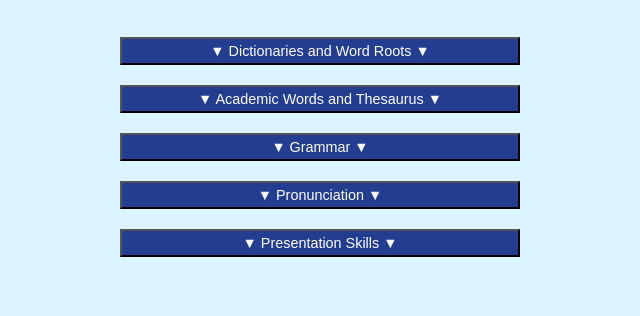
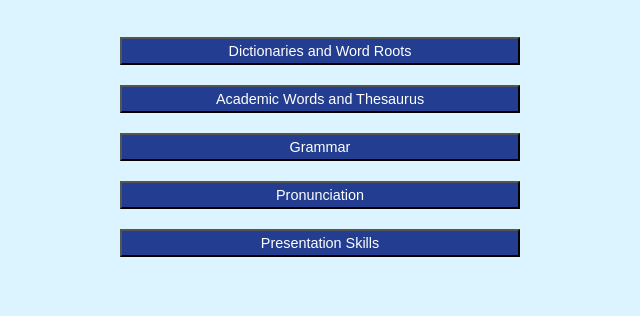
Before and after one commit to citdrhs/drwc, a plain HTML site: page resources.html in a window 1280 px wide. Shown: the part 268-584 px from the top of the page, 320-960 px from the left. Drawn offline with Linux system fonts and the light colour scheme.

Commit message:
a few tweaks

```diff
--- a/resources.html
+++ b/resources.html
@@ -28,7 +28,7 @@
   <h2>Quick links</h2>
   <br>
   <div class="dropdown">
-    <button onclick="reveal1()" class="dropdown-button"> ▼ Dictionaries and Word Roots ▼ </button>
+    <button onclick="reveal1()" class="dropdown-button">Dictionaries and Word Roots</button>
     <div id="revealc1" class="dropdown-content">
       <a href="https://www.merriam-webster.com/">Merriam Webster</a>
       <br>
@@ -43,7 +43,7 @@
   <br>
 
   <div class="dropdown">
-    <button onclick="reveal2()" class="dropdown-button"> ▼ Academic Words and Thesaurus ▼ </button>
+    <button onclick="reveal2()" class="dropdown-button">Academic Words and Thesaurus</button>
     <div id="revealc2" class="dropdown-content">
       <a href="https://www.wgtn.ac.nz/lals/resources/academicwordlist">Academic Word List</a>
       <br>
@@ -58,7 +58,7 @@
   <br>
 
   <div class="dropdown">
-    <button onclick="reveal3()" class="dropdown-button"> ▼ Grammar ▼ </button>
+    <button onclick="reveal3()" class="dropdown-button">Grammar</button>
     <div id="revealc3" class="dropdown-content">
       <a href="https://www.englishgrammar101.com/">English Grammar 101</a>
       <br>
@@ -71,7 +71,7 @@
   <br>
 
   <div class="dropdown">
-    <button onclick="reveal4()" class="dropdown-button"> ▼ Pronunciation ▼ </button>
+    <button onclick="reveal4()" class="dropdown-button">Pronunciation</button>
     <div id="revealc4" class="dropdown-content">
       <a href="https://soundsofspeech.uiowa.edu/index.html#english">Linguistic Pronunciation Guide</a>
       <br>
@@ -85,7 +85,7 @@
   <br>
 
   <div class="dropdown">
-    <button onclick="reveal5()" class="dropdown-button"> ▼ Presentation Skills ▼ </button>
+    <button onclick="reveal5()" class="dropdown-button">Presentation Skills</button>
     <div id="revealc5" class="dropdown-content">
       <a href="https://hbr.org/2013/06/how-to-give-a-killer-presentation"> Harvard Business Review </a>
       <br>
```
Also changed, not shown: applications.html (+3 -3 lines), 1 other file.
